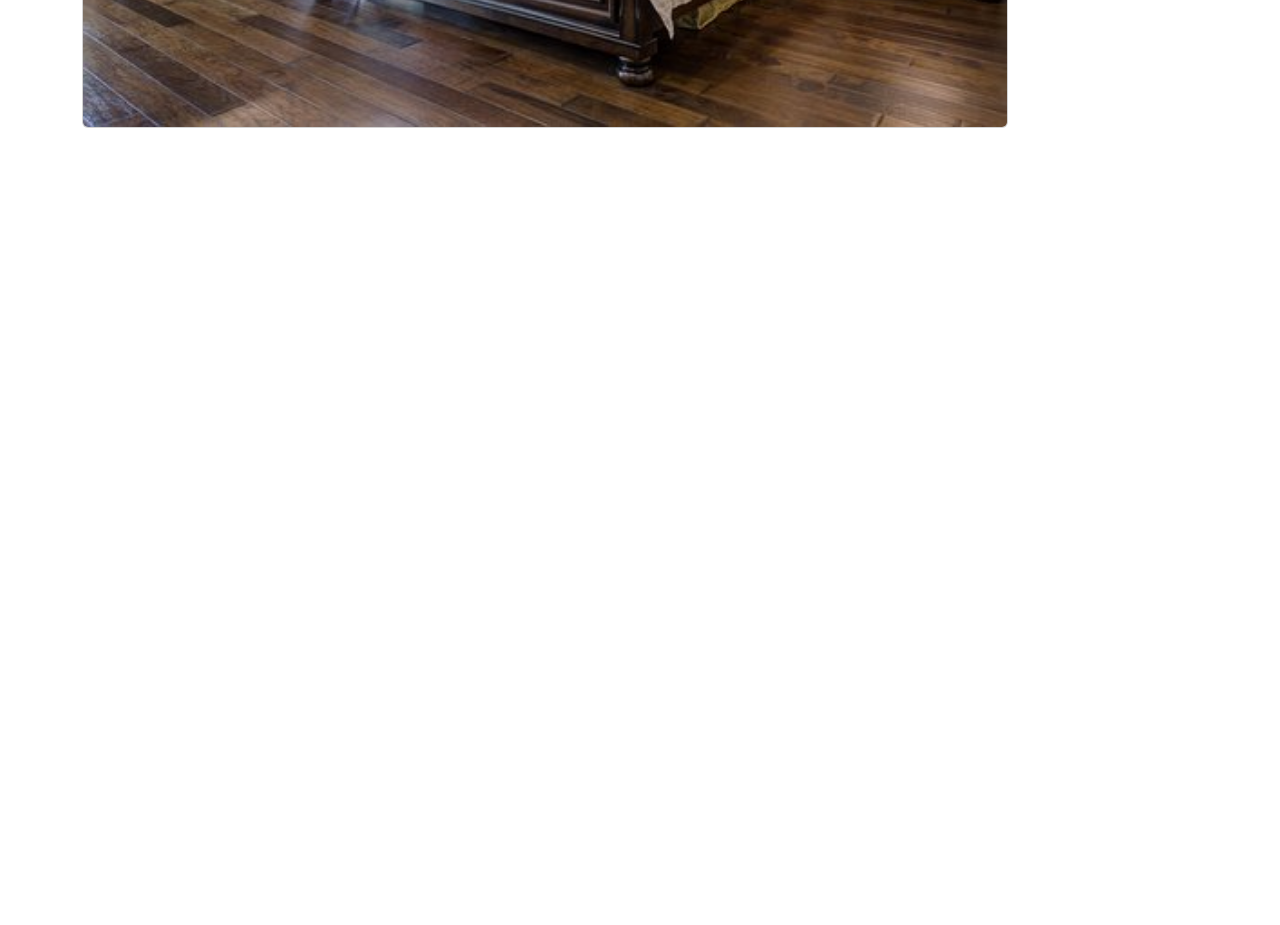
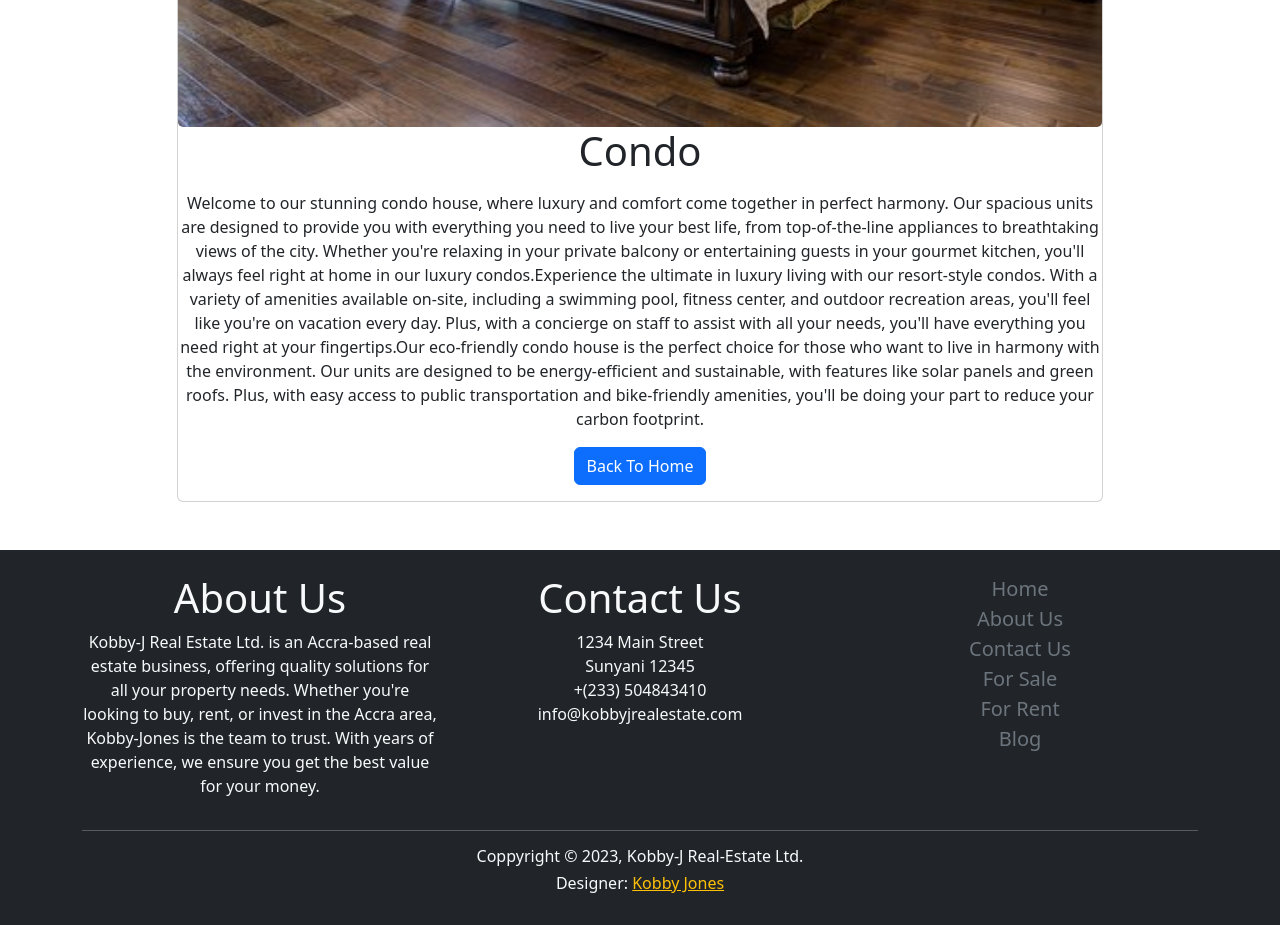
Before and after one commit to Kobby-Jones/react-deployment-with-k8s-ArgoCD, a React (Create React App) app: page /rent-details/1 in a window 1280 px wide. Shown: the part 640-1565 px from the top of the page. Before the commit the page ends 800 px from the top, so only its background shows below. Built offline with nearby package versions, Linux system fonts and the light colour scheme.

Commit message:
Rent Page router

```diff
--- a/src/components/RentDetails.jsx
+++ b/src/components/RentDetails.jsx
@@ -1,9 +1,13 @@
-import React from 'react';
-import { Card, Col, Container, Row } from 'react-bootstrap';
+import React, { useEffect } from 'react';
+import { Card, Col, Container, Row, Button } from 'react-bootstrap';
 import forRent from './RentProperties';
-import { useParams } from 'react-router-dom';
+import { useParams, Link } from 'react-router-dom';
+import Footer from './Footer';
 
 function RentDetails() {
+  useEffect(() => {
+    window.scrollTo(0, 0);
+  }, []);
     const { id } = useParams();
 
     const item = forRent.find(property => property.id.toString() === id);
@@ -11,19 +15,29 @@ function RentDetails() {
       console.log("Item not found");
     }
          return (
-          <Container>
+           <>
+             <Container className="text-center">
                <Row
                  style={{
                    marginTop: "150px",
                  }}
                >
-              <Col lg="10">
-                <Card>
+                 <Col lg="10" className="ms-auto me-auto">
+                   <Card className="text-center mb-5 pb-3">
                      <Card.Img src={item.image} />
+                     <Card.Title>
+                       <h1>{item.type}</h1>
+                     </Card.Title>
+                     <Card.Text>{item.description}</Card.Text>
+                     <Link to="/">
+                       <Button variant="primary">Back To Home</Button>
+                     </Link>
                    </Card>
                  </Col>
                </Row>
              </Container>
+             <Footer />
+           </>
          );
 
 
--- a/src/components/RentProperties.jsx
+++ b/src/components/RentProperties.jsx
@@ -13,6 +13,8 @@ const forRent = [
     bathRooms: 2,
     address: "5678 Kings Avenue, Kof-Town",
     id: 1,
+    description:
+      "Welcome to our stunning condo house, where luxury and comfort come together in perfect harmony. Our spacious units are designed to provide you with everything you need to live your best life, from top-of-the-line appliances to breathtaking views of the city. Whether you're relaxing in your private balcony or entertaining guests in your gourmet kitchen, you'll always feel right at home in our luxury condos.Experience the ultimate in luxury living with our resort-style condos. With a variety of amenities available on-site, including a swimming pool, fitness center, and outdoor recreation areas, you'll feel like you're on vacation every day. Plus, with a concierge on staff to assist with all your needs, you'll have everything you need right at your fingertips.Our eco-friendly condo house is the perfect choice for those who want to live in harmony with the environment. Our units are designed to be energy-efficient and sustainable, with features like solar panels and green roofs. Plus, with easy access to public transportation and bike-friendly amenities, you'll be doing your part to reduce your carbon footprint.",
   },
   {
     type: "TownHouse",
@@ -21,6 +23,8 @@ const forRent = [
     bathRooms: 3,
     address: "9101 Flint Street, Takoradi",
     id: 2,
+    description:
+      "Our townhouse offers a low-maintenance lifestyle, with features like a homeowners' association to handle exterior maintenance and landscaping. Spend less time worrying about home repairs and more time enjoying your new home. With a convenient location and all the amenities you need, our townhouse makes living easy. Our townhouse offers a great investment opportunity, with the potential for rental income or long-term appreciation. With a convenient location and all the amenities of urban living, our townhouse is sure to attract tenants or appreciate in value over time.",
   },
   {
     type: "Apartment",
@@ -29,6 +33,8 @@ const forRent = [
     bathRooms: 1,
     address: "1234 Main Street, Kumasi",
     id: 3,
+    description:
+      " Our apartment offers a prime location, with easy access to shopping, dining, and entertainment options. Enjoy the convenience of living in a bustling urban area, with everything you need just steps away.Our apartment offers flexibility, with the ability to move in quickly and easily, without the hassle of a long-term commitment. Enjoy the freedom to change your living situation as your needs and preferences evolve over time.Our apartment offers convenience, with amenities like on-site laundry, maintenance, and package delivery. Enjoy a worry-free living experience with all the essentials at your fingertips.",
   },
   {
     type: "House",
@@ -37,14 +43,18 @@ const forRent = [
     bathRooms: 2,
     address: "5678 Park Avenue, Sunyani",
     id: 4,
+    description:
+      "Our houses offers room for growth, with the ability to expand or renovate as your family grows and your needs change. Enjoy the flexibility of a home that can adapt to your changing lifestyle. These houses offers privacy, with no shared walls or living spaces with others. Enjoy the peace and quiet of a stand-alone home, without the noise and distractions of apartment living. Our houses offers space, with multiple bedrooms, bathrooms, and living areas. Enjoy the comfort and convenience of a spacious living environment, perfect for families or individuals who value their privacy.",
   },
   {
-      type: "Condo",
+    type: "Modular Home",
     image: rentCondor_Image,
     bedRooms: 1,
     bathRooms: 1,
     address: "9101 Oak Street, East Legon",
     id: 5,
+    description:
+      " Our modular homes offer speed, with a faster construction timeline than traditional stick-built homes. Enjoy the convenience of moving into your new home sooner, without sacrificing quality or customization options.These modular homes offer flexibility, with a variety of floor plans and customization options to fit your unique needs and preferences. Enjoy the ability to create a home that suits your lifestyle, without the limitations of a traditional stick-built home.Our modular homes offer efficiency, with features like energy-efficient windows, insulation, and appliances. Enjoy lower utility bills and a more sustainable living environment.",
   },
   {
     type: "Single-Family House",
@@ -53,8 +63,9 @@ const forRent = [
     bathRooms: 2,
     address: "1234 Main Street, Bantama",
     id: 6,
+    description:
+      "Our single-family house offers a sense of community, with the opportunity to connect with neighbors and build meaningful relationships. Enjoy the comfort and support of living in a welcoming and friendly neighborhood. Our single-family house offers the opportunity for customization, allowing you to make the space truly your own. With a variety of floor plans and options available, you can create a home that suits your unique needs and preferences. Our single-family house offers outdoor living spaces, including a private yard and patio, perfect for entertaining or relaxing. Enjoy the beauty of the great outdoors right in your own backyard.",
   },
-
 ];
 
 export default forRent;
--- a/src/components/Routers.jsx
+++ b/src/components/Routers.jsx
@@ -19,6 +19,7 @@ function Routers() {
             <Route path="/contact" element={<ContactPageWithFooter />} />
             <Route path="/sales" element={<SalesPageWithFooter />} />
             <Route path="/rent" element={<RentPageWithFooter />} />
+            <Route path='/rent/rent-details/:id' element={<RentDetails />} />
             <Route path="/rent-details/:id" element={<RentDetails />} />
             <Route path="/sales-details/:id" element={<SalesDetails />} />
         </Routes>
--- a/src/components/SalesDetails.jsx
+++ b/src/components/SalesDetails.jsx
@@ -3,7 +3,13 @@ import { Button, Card, Col, Container, Row } from "react-bootstrap";
 import forSale from "./saleProperties";
 import { Link, useParams } from "react-router-dom";
 import Footer from "./Footer";
+import { useEffect } from "react";
+
+
 function SalesDetails() {
+  useEffect(() => {
+    window.scrollTo(0, 0);
+  }, []);
   const { id } = useParams();
   const item = forSale.find((property) => property.id.toString() === id);
   if (!item) {
```
Lines whose indentation alone changed are shown as unchanged.
